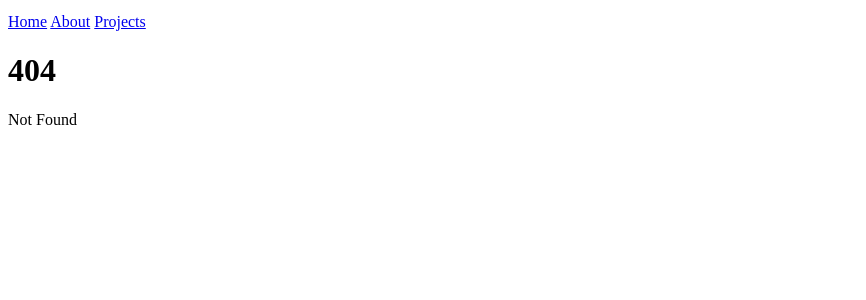
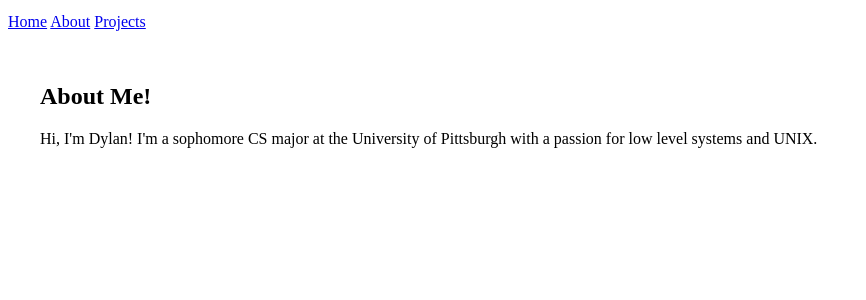
Before and after one commit to mitsokoyay/personal-website, a SvelteKit app: page /about in a window 1280 px wide. Before the commit this address had no page. Shown: the top 300 px of the page, without its empty margins (0-866 px from the left). Built offline with nearby package versions, Linux system fonts and the light colour scheme.

Commit message:
getting the website up

```diff
--- /dev/null
+++ b/src/routes/about/+page.svelte
@@ -0,0 +1,7 @@
+<section style="padding: 2rem">
+    <h2>About Me!</h2>
+    <p>
+        Hi, I'm Dylan! I'm a sophomore CS major at the University of Pittsburgh
+        with a passion for low level systems and UNIX.
+    </p>
+</section>
```
